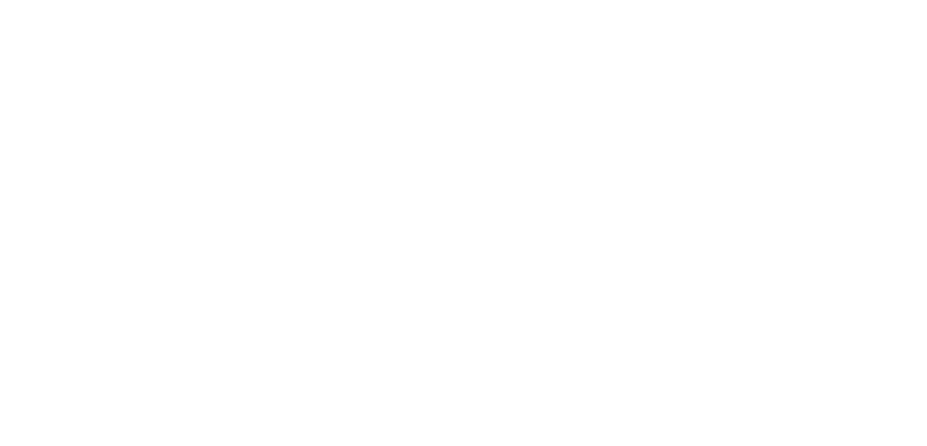
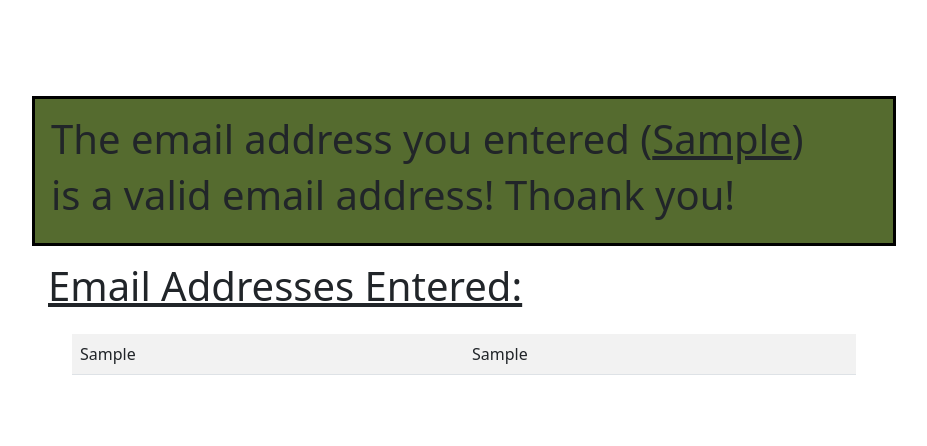
Before and after one commit to Azachary8232/email_validation, a Flask app: page / in a window 1280 px wide. Before the commit the part shown is empty. Shown: the top 446 px of the page, without its empty margins (64-991 px from the left). Run offline with Flask 2, Linux system fonts and the light colour scheme.

Commit message:
HTML Complete

```diff
--- a/flask_app/controllers/emails.py
+++ b/flask_app/controllers/emails.py
@@ -8,4 +8,4 @@ from flask_app.models.model_email import Email
 
 @app.route('/')
 def index():
-    return render_template('email.html')
+    return render_template('saved_emails.html')
--- a/flask_app/static/css/style.css
+++ b/flask_app/static/css/style.css
@@ -65,3 +65,19 @@ display: flex;
 .btn2{
     box-shadow: 2px 3px black;
 }
+
+
+
+.block2{
+    width: 600px;
+    height: 200px;
+    border-radius: 25px;
+}
+.block3{
+    border: 3px solid black;
+    background-color: darkolivegreen;
+    font-weight: bold;
+}
+.span1{
+    text-decoration: underline;
+}
--- a/flask_app/templates/email.html
+++ b/flask_app/templates/email.html
@@ -4,11 +4,24 @@
     <meta charset="UTF-8">
     <meta http-equiv="X-UA-Compatible" content="IE=edge">
     <meta name="viewport" content="width=device-width, initial-scale=1.0">
-    <title>Document</title>
+    <title>Email Validation</title>
     <link href="https://cdn.jsdelivr.net/npm/bootstrap@5.1.3/dist/css/bootstrap.min.css" rel="stylesheet" integrity="sha384-1BmE4kWBq78iYhFldvKuhfTAU6auU8tT94WrHftjDbrCEXSU1oBoqyl2QvZ6jIW3" crossorigin="anonymous">
     <link rel="stylesheet" href="{{ url_for('static', filename='/css/style.css')}}">
 </head>
 <body>
+    <div class="container m-5 p-5">
+        <div class="block2 m-5 p-5 bg-dark text-light">
+            <form action="" method="post">
+                <div class="mb-3">
+                    <label for="exampleFormControlInput1" class="form-label">Email address</label>
+                    <input type="email" class="form-control" id="exampleFormControlInput1" placeholder="name@example.com">
+                </div>
+                <div class="flex flex-end">
+                    <button type="submit" class="btn  btn2 btn-primary">Submit</button>
+                </div>
+            </form>
+        </div>
+    </div>
 
 
 
--- a/flask_app/templates/saved_emails.html
+++ b/flask_app/templates/saved_emails.html
@@ -9,7 +9,29 @@
     <link rel="stylesheet" href="{{ url_for('static', filename='/css/style.css')}}">
 </head>
 <body>
-
+    <div class="container m-5 p-5">
+        <div class="block3 p-3">
+            <!-- Email Accepted -->
+            <h1>The email address you entered (<span class="span1">Sample</span>) </h1>
+            <h1>is a valid email address! Thoank you!</h1>
+        </div>
+        <div class="m-3">
+            <!-- Email Addresses -->
+            <div>
+                <h1 class="span1">Email Addresses Entered:</h1>
+            </div>
+            <div class="m-4 ml-5">
+                <table class="table table-striped table-hover">
+                    <tbody>
+                        <tr>
+                            <td>Sample</td>
+                            <td>Sample</td>
+                        </tr>
+                    </tbody>
+                </table>
+            </div>
+        </div>
+    </div>
 
 
 
```
